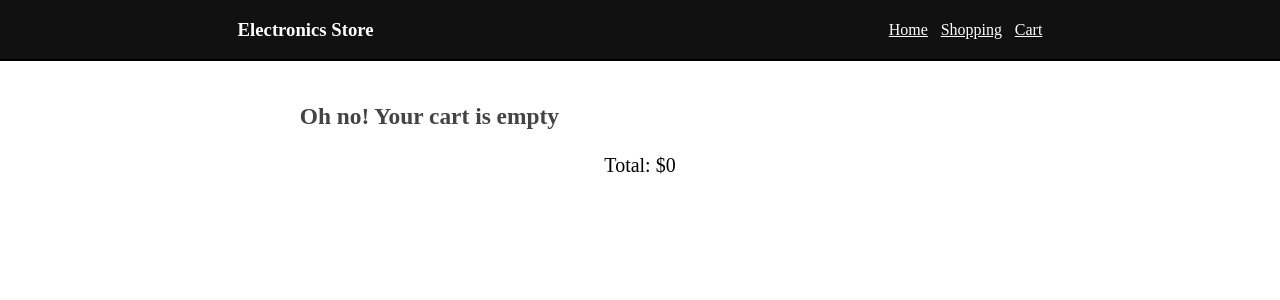
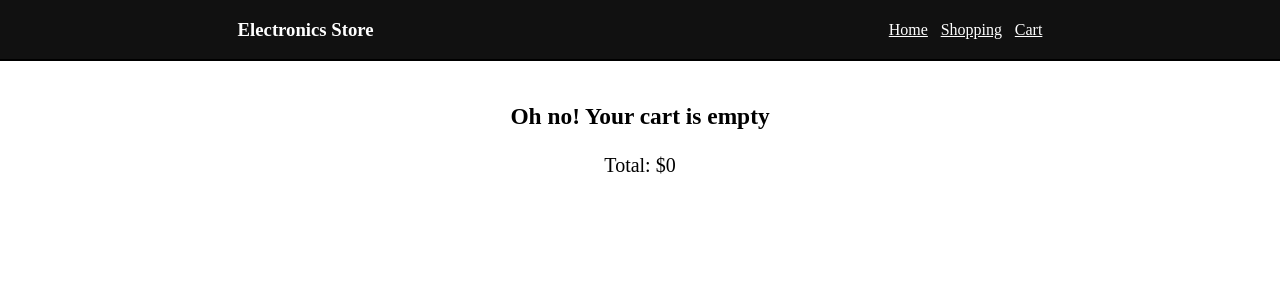
Before and after one commit to jwaddell10/ShoppingCart, a React (Vite) app: page /cart in a window 1280 px wide. Shown: the top 300 px of the page. Built offline with nearby package versions, Linux system fonts and the light colour scheme; the HTML template or start-up script is replaced by a standard one.

Commit message:
update card styles

```diff
--- a/src/components/Cart/Cart.jsx
+++ b/src/components/Cart/Cart.jsx
@@ -11,10 +11,12 @@ function Cart({ cart, removeFromCart }) {
   return (
     <>
       <h1 className={styles.h1}>Cart</h1>
-      <StyledList>
+
         {" "}
         {cart && cart.length > 0 ? (
+
           cart.map((item) => (
+            <StyledList key={item.id}>
             <div key={item.id}>
               <StyledCard>
                 <DisplayItemInfo
@@ -30,16 +32,15 @@ function Cart({ cart, removeFromCart }) {
                 </StyledButton>
               </StyledCard>
             </div>
+            </StyledList>
           ))
         ) : (
           <StyledText>
-            {" "}
-            <h3>Oh no! Your cart is empty</h3>
+            <h3 className={styles.h3}>Oh no! Your cart is empty</h3>
           </StyledText>
         )}
-      </StyledList>
+
       <StyledText>
-        {" "}
         <div>Total: ${totalPrice}</div>
       </StyledText>
     </>
@@ -77,12 +78,12 @@ const StyledButton = styled.section`
 `;
 
 const StyledText = styled.section`
-font-size: 1.25rem;
+  font-size: 1.25rem;
   text-align: center;
   display: flex;
   justify-content: center;
   align-items: center;
-  grid-column: span 2;
+  grid-column: unset;
 `;
 
 Cart.propTypes = {
--- a/src/components/Cart/Cart.module.css
+++ b/src/components/Cart/Cart.module.css
@@ -1,3 +1,8 @@
 .h1 {
     text-align: center;
+    width: 100vw;
 }
+
+#root > section.sc-iBdnpw.jYoylH > section > h3 {
+    grid-column: 1 / -1;
+}
```
